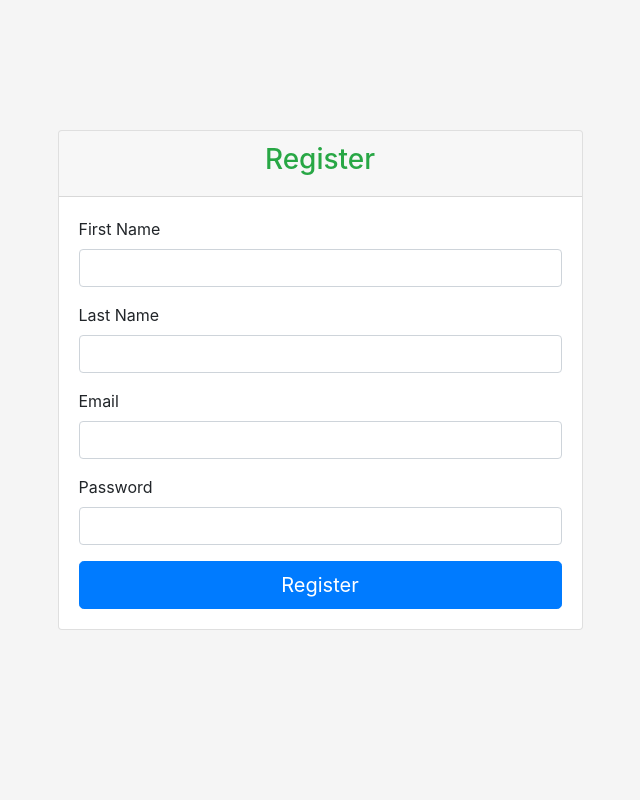
After one commit to altairnative/ci-angular-login, a CodeIgniter app: page /database/index.php/register/index in a window 1280 px wide. The commit adds this page. Shown: the whole page, without its empty margins (320-960 px from the left). Run offline with CodeIgniter, Linux system fonts and the light colour scheme; some libraries are stand-ins or nearby versions.

Commit message:
integrate register api on front-end

```diff
--- a/application/config/routes.php
+++ b/application/config/routes.php
@@ -49,11 +49,14 @@ defined('BASEPATH') OR exit('No direct script access allowed');
 | Examples:	my-controller/index	-> my_controller/index
 |		my-controller/my-method	-> my_controller/my_method
 */
-$route['default_controller'] = 'LoginController';
-$route['register'] = 'RegisterController';
-$route['api/register']['post'] = 'api/Register/store';
-$route['api/authenticate']['post'] = 'api/Login/authenticate';
-$route['api/users']['get'] = 'api/user/index';
-$route['token'] = 'TokenController';
+$route['default_controller'] = 'login';
+$route['login'] = 'login';
 $route['404_override'] = '';
 $route['translate_uri_dashes'] = FALSE;
+
+/**
+ * API Routes
+ */
+$route['api/authenticate']['post'] = 'api/login/authenticate';
+$route['api/users']['get'] = 'api/user/index';
+$route['api/register']['post'] = 'api/register/store';
--- a/application/controllers/LoginController.php
+++ b/application/controllers/Login.php
@@ -1,7 +1,7 @@
 <?php
 defined('BASEPATH') OR exit('No direct script access allowed');
 
-class LoginController extends CI_Controller
+class Login extends CI_Controller
 {
 	public function index()
 	{
--- a/application/controllers/RegisterController.php
+++ b/application/controllers/Register.php
@@ -1,7 +1,7 @@
 <?php
 defined('BASEPATH') OR exit('No direct script access allowed');
 
-class RegisterController extends CI_Controller {
+class Register extends CI_Controller {
 
 	/**
 	 * Index Page for this controller.
@@ -20,7 +20,7 @@ class RegisterController extends CI_Controller {
 	 */
 	public function index()
 	{
-		echo 'register';
-//		$this->load->view('welcome_message');
+        $data['content'] = 'register';
+		$this->load->view('includes/template', $data);
 	}
 }
--- a/application/views/includes/header.php
+++ b/application/views/includes/header.php
@@ -3,5 +3,13 @@
 <head>
 	<meta charset="UTF-8">
 	<title>Login App</title>
+
+    <link rel="stylesheet" href="https://stackpath.bootstrapcdn.com/bootstrap/4.3.1/css/bootstrap.min.css" type="text/css">
+    <link rel="stylesheet" href="<?php echo base_url(); ?>/css/style.css" type="text/css">
+
+    <script src="https://stackpath.bootstrapcdn.com/bootstrap/4.3.1/js/bootstrap.min.js" type="text/javscript"></script>
+    <script src="https://code.jquery.com/jquery-3.4.1.js" type="text/javascript"></script>
+    <script src="https://ajax.googleapis.com/ajax/libs/angularjs/1.7.8/angular.min.js" type="text/javascript"></script>
+    <script src="<?php echo base_url(); ?>/js/app.js" type="text/javascript"></script>
 </head>
-<body>
+<body ng-app="myApp">
--- /dev/null
+++ b/application/views/register.php
@@ -0,0 +1,37 @@
+<div class="container" ng-controller="registerController">
+    <div class="col-md-6 offset-md-3">
+        <div class="card">
+            <div class="card-header">
+                <h3 class="text-center text-success">Register</h3>
+            </div>
+            <div class="card-body">
+                <div class="alert alert-success" ng-show="showSuccess" role="alert">
+                    {{ successMessage }} Click <a href="<?php echo base_url();?>" class="alert-link">here</a> to login.
+                </div>
+                <form name="registrationForm" ng-submit="register(user) ">
+                    <div class="form-group">
+                        <label for="first-name">First Name</label>
+                        <input ng-model="user.firstName" type="text" class="form-control" id="first-name">
+                        <small class="is-invalid text-danger">{{ error.firstName }}</small>
+                    </div>
+                    <div class="form-group">
+                        <label for="last-name">Last Name</label>
+                        <input ng-model="user.lastName" type="text" class="form-control" id="last-name">
+                        <small class="is-invalid text-danger">{{ error.lastName }}</small>
+                    </div>
+                    <div class="form-group">
+                        <label for="email">Email</label>
+                        <input ng-model="user.email" type="email" class="form-control" id="email">
+                        <small class="is-invalid text-danger">{{ error.email }}</small>
+                    </div>
+                    <div class="form-group">
+                        <label for="password">Password</label>
+                        <input ng-model="user.password" type="password" class="form-control" id="password">
+                        <small class="is-invalid text-danger">{{ error.password }}</small>
+                    </div>
+                    <button type="submit" class="btn btn-primary btn-block btn-lg">Register</button>
+                </form>
+            </div>
+        </div>
+    </div>
+</div>
--- /dev/null
+++ b/css/style.css
@@ -0,0 +1,48 @@
+html,
+body {
+  height: 100%;
+}
+
+body {
+  display: -ms-flexbox;
+  display: -webkit-box;
+  display: flex;
+  -ms-flex-align: center;
+  -ms-flex-pack: center;
+  -webkit-box-align: center;
+  align-items: center;
+  -webkit-box-pack: center;
+  justify-content: center;
+  padding-bottom: 40px;
+  background-color: #f5f5f5;
+}
+
+.form-signin {
+  width: 100%;
+  max-width: 330px;
+  padding: 15px;
+  margin: 0 auto;
+}
+.form-signin .checkbox {
+  font-weight: 400;
+}
+.form-signin .form-control {
+  position: relative;
+  box-sizing: border-box;
+  height: auto;
+  padding: 10px;
+  font-size: 16px;
+}
+.form-signin .form-control:focus {
+  z-index: 2;
+}
+.form-signin input[type="email"] {
+  margin-bottom: -1px;
+  border-bottom-right-radius: 0;
+  border-bottom-left-radius: 0;
+}
+.form-signin input[type="password"] {
+  margin-bottom: 10px;
+  border-top-left-radius: 0;
+  border-top-right-radius: 0;
+}
```
Also changed, not shown: application/views/login.php (+9 -1 lines), js/app.js (added, +56 -0 lines).
